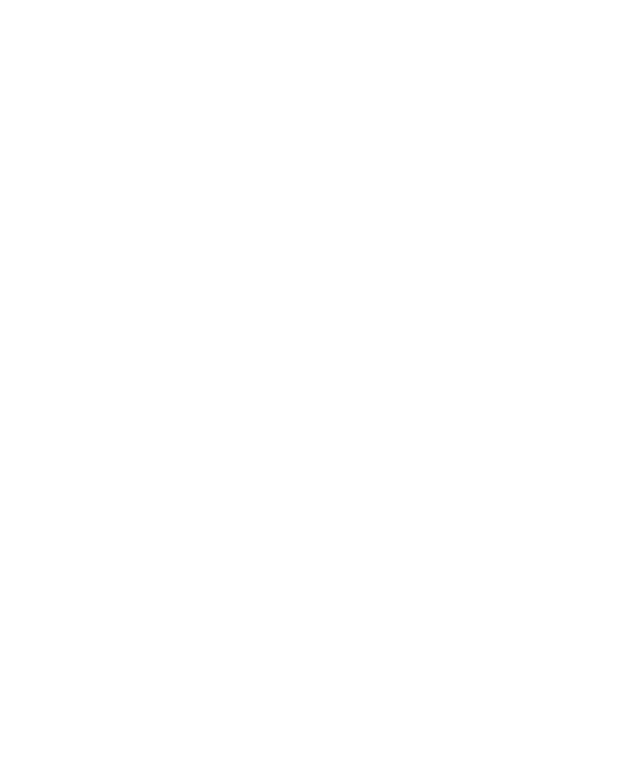
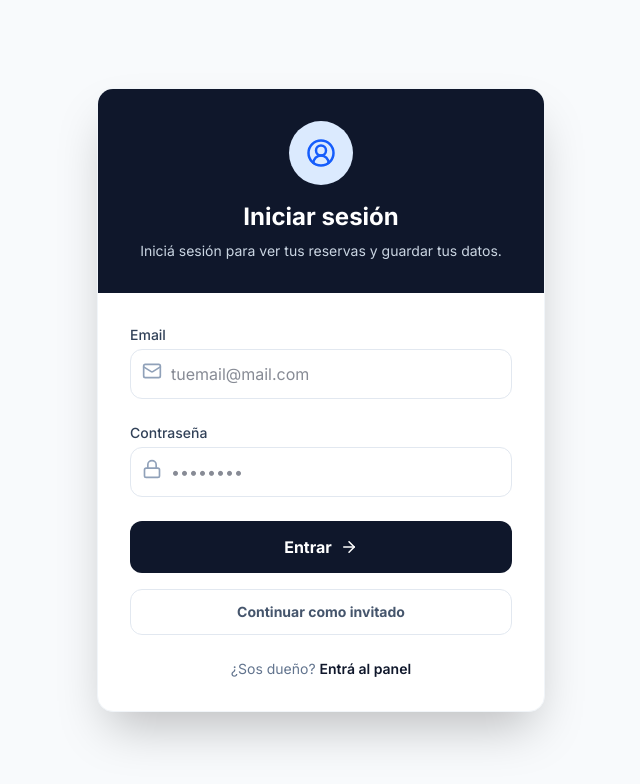
Before and after one commit to LucasFasolato/padel-point-front, a Next.js app: page /login in a window 1280 px wide. Before the commit this address had no page. Shown: the top 784 px of the page, without its empty margins (319-959 px from the left). Built offline with nearby package versions, Linux system fonts and the light colour scheme; no server answers.

Commit message:
feat(player-auth): replace /login redirect with player login page

```diff
--- a/src/app/login/page.tsx
+++ b/src/app/login/page.tsx
@@ -1,5 +1,171 @@
-import { redirect } from 'next/navigation';
+'use client';
+
+import React, { useEffect, useRef, useState } from 'react';
+import Link from 'next/link';
+import { useRouter } from 'next/navigation';
+import { ArrowRight, Loader2, Lock, Mail, UserCircle2 } from 'lucide-react';
+import api from '@/lib/api';
+import { toastManager } from '@/lib/toast';
+import { useAuthStore } from '@/store/auth-store';
+
+type LoginForm = {
+  email: string;
+  password: string;
+};
 
 export default function LoginPage() {
-  redirect('/admin/login');
+  const router = useRouter();
+  const setAuth = useAuthStore((state) => state.setAuth);
+
+  const [form, setForm] = useState<LoginForm>({ email: '', password: '' });
+  const [loading, setLoading] = useState(false);
+  const [error, setError] = useState('');
+  const abortRef = useRef<AbortController | null>(null);
+
+  useEffect(() => {
+    return () => {
+      abortRef.current?.abort();
+    };
+  }, []);
+
+  const handleLogin = async (e: React.FormEvent) => {
+    e.preventDefault();
+    if (loading) return;
+
+    setLoading(true);
+    setError('');
+
+    abortRef.current?.abort();
+    const controller = new AbortController();
+    abortRef.current = controller;
+
+    try {
+      const res = await api.post(
+        '/auth/login-user',
+        { email: form.email.trim(), password: form.password },
+        { signal: controller.signal }
+      );
+
+      const token = res.data.accessToken || res.data.access_token || res.data.token;
+      if (!token) {
+        throw new Error('El servidor no devolvió un token válido.');
+      }
+
+      const user =
+        res.data.user || { userId: 'temp-id', email: form.email, role: 'USER' };
+      setAuth(token, user);
+      router.replace('/');
+    } catch (err: unknown) {
+      if (controller.signal.aborted) return;
+
+      if (typeof err === 'object' && err !== null && 'response' in err) {
+        const status = (err as { response?: { status?: number } }).response?.status;
+        if (status === 401) {
+          setError('Email o contraseña incorrectos.');
+          return;
+        }
+        if (status === 403) {
+          setError('Tu cuenta no tiene permisos para ingresar acá.');
+          return;
+        }
+      }
+
+      toastManager.error('No pudimos iniciar sesión. Intentá nuevamente.', {
+        idempotencyKey: 'login-network-error',
+      });
+    } finally {
+      if (!controller.signal.aborted) {
+        setLoading(false);
+      }
+    }
+  };
+
+  return (
+    <div className="flex min-h-screen items-center justify-center bg-slate-50 p-4">
+      <div className="w-full max-w-md overflow-hidden rounded-2xl bg-white shadow-2xl border border-slate-100">
+        <div className="bg-slate-900 p-8 text-center">
+          <div className="mx-auto mb-4 flex h-16 w-16 items-center justify-center rounded-full bg-blue-100 text-blue-600">
+            <UserCircle2 size={30} />
+          </div>
+          <h1 className="text-2xl font-bold text-white">Iniciar sesión</h1>
+          <p className="mt-2 text-sm text-slate-300">
+            Iniciá sesión para ver tus reservas y guardar tus datos.
+          </p>
+        </div>
+
+        <div className="p-8">
+          {error && (
+            <div className="mb-4 rounded-lg border border-red-100 bg-red-50 p-3 text-center text-sm font-medium text-red-600">
+              {error}
+            </div>
+          )}
+
+          <form onSubmit={handleLogin} className="space-y-6">
+            <div>
+              <label className="mb-1 block text-sm font-medium text-slate-700">Email</label>
+              <div className="relative">
+                <Mail className="absolute left-3 top-3 text-slate-400" size={20} />
+                <input
+                  type="email"
+                  required
+                  placeholder="tuemail@mail.com"
+                  className="w-full rounded-xl border border-slate-200 pl-10 p-3 outline-none focus:border-blue-500 focus:ring-2 focus:ring-blue-100 transition-all"
+                  value={form.email}
+                  onChange={(e) => setForm({ ...form, email: e.target.value })}
+                  autoComplete="email"
+                />
+              </div>
+            </div>
+
+            <div>
+              <label className="mb-1 block text-sm font-medium text-slate-700">Contraseña</label>
+              <div className="relative">
+                <Lock className="absolute left-3 top-3 text-slate-400" size={20} />
+                <input
+                  type="password"
+                  required
+                  placeholder="••••••••"
+                  className="w-full rounded-xl border border-slate-200 pl-10 p-3 outline-none focus:border-blue-500 focus:ring-2 focus:ring-blue-100 transition-all"
+                  value={form.password}
+                  onChange={(e) => setForm({ ...form, password: e.target.value })}
+                  autoComplete="current-password"
+                />
+              </div>
+            </div>
+
+            <button
+              type="submit"
+              disabled={loading}
+              className="flex w-full items-center justify-center gap-2 rounded-xl bg-slate-900 py-3.5 font-bold text-white transition-all hover:bg-slate-800 active:scale-[0.98] disabled:opacity-70"
+            >
+              {loading ? (
+                <Loader2 className="animate-spin" />
+              ) : (
+                <>
+                  Entrar <ArrowRight size={18} />
+                </>
+              )}
+            </button>
+          </form>
+
+          <div className="mt-4">
+            <button
+              type="button"
+              onClick={() => router.push('/')}
+              className="w-full rounded-xl border border-slate-200 py-3 text-sm font-bold text-slate-600 hover:bg-slate-50"
+            >
+              Continuar como invitado
+            </button>
+          </div>
+
+          <div className="mt-6 text-center text-sm text-slate-500">
+            ¿Sos dueño?{' '}
+            <Link href="/admin/login" className="font-semibold text-slate-900 hover:text-blue-600">
+              Entrá al panel
+            </Link>
+          </div>
+        </div>
+      </div>
+    </div>
+  );
 }
```
